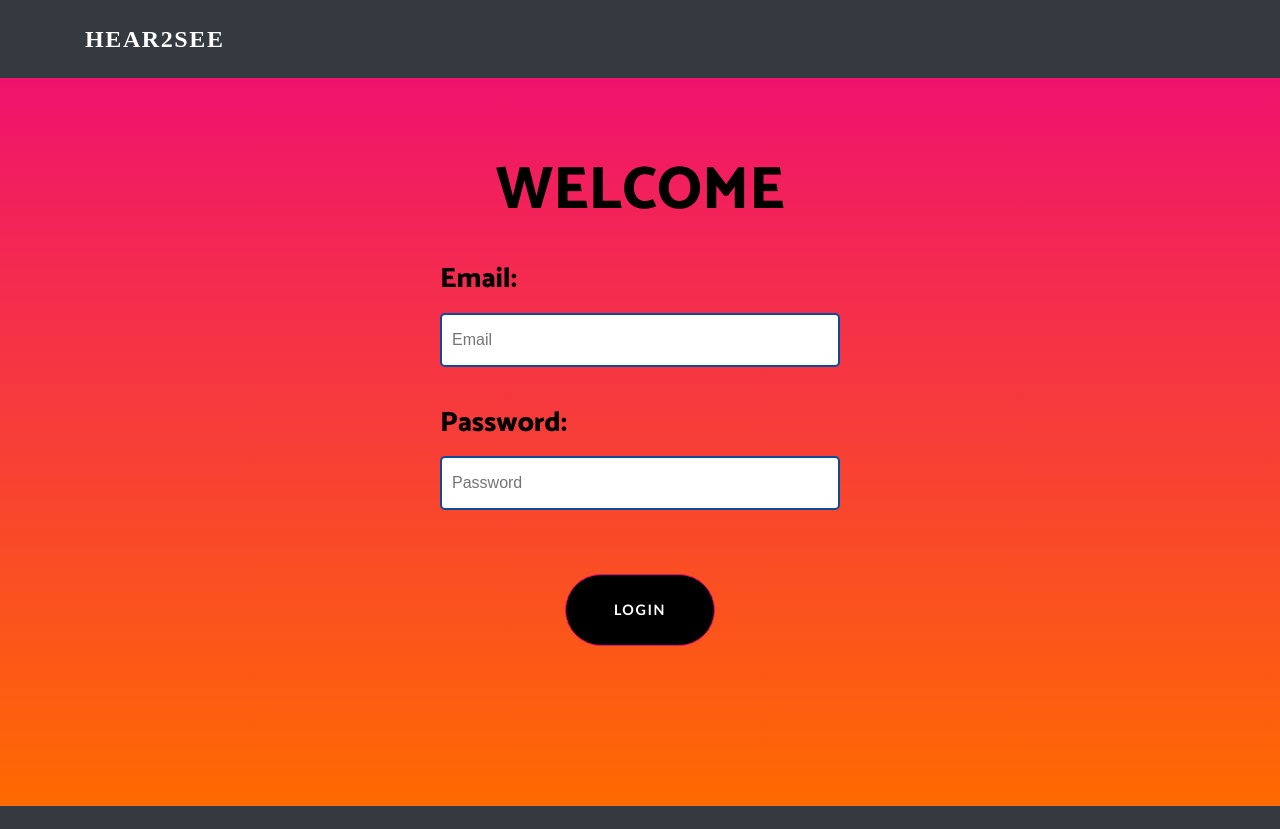
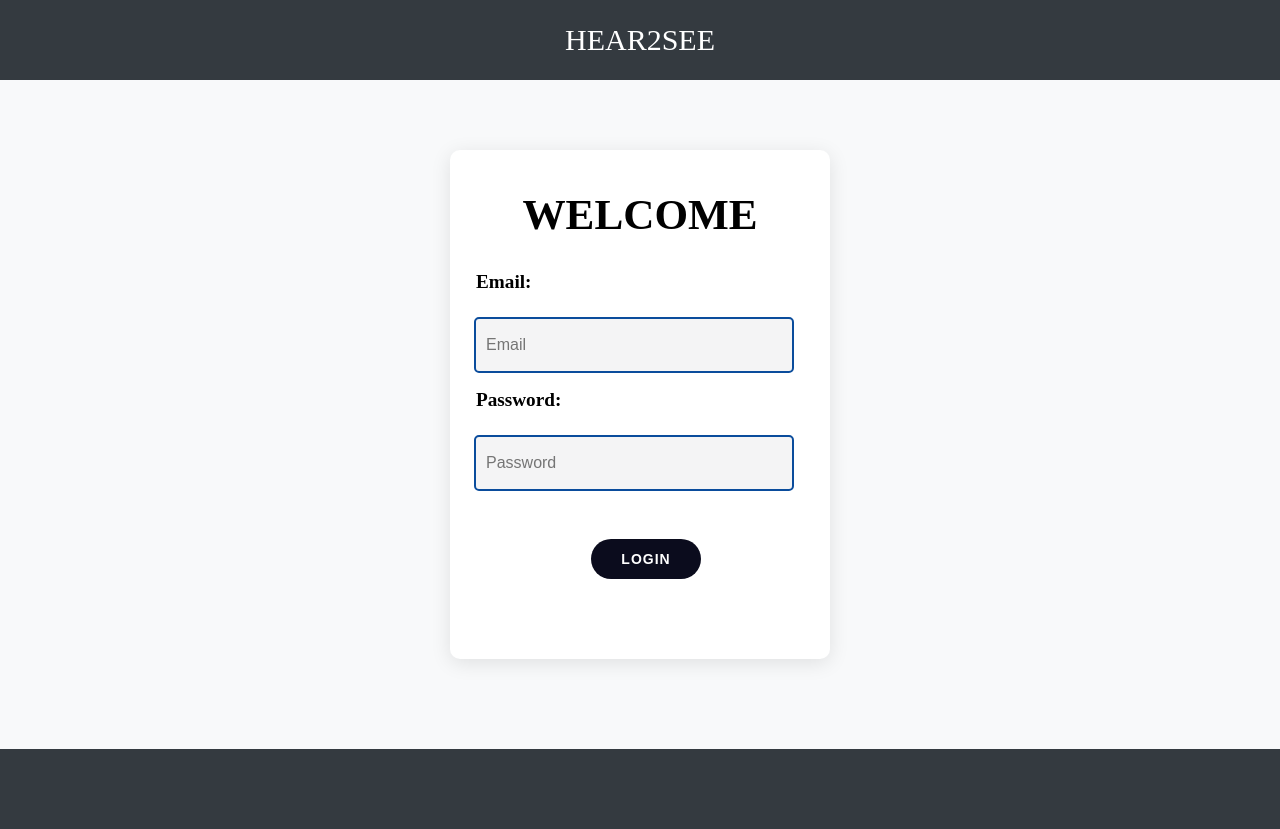
Before and after one commit to harshita2400/Hear2See, a Django app: page / in a window 1280 px wide. Before the commit the page ends 806 px from the top, so only its background shows below. Run offline with Django 3.2, Linux system fonts and the light colour scheme; parts of the project's set-up code (start-up, migrations or seed data) failed here and were passed over; some libraries are stand-ins or nearby versions.

Commit message:
committing style changes

```diff
--- a/homepage/templates/homepage/login.html
+++ b/homepage/templates/homepage/login.html
@@ -1,26 +1,40 @@
 {% extends 'base_layout.html' %} {% block content %}
-<body
+<body style="margin:0; background-color: #f8f9fa"
   onmousedown="SendPostRequestHome(event)"
-  style="background-color: #a6cef1"
+
 >
+
   <nav
     class="navbar navbar-dark navbar-expand-lg fixed-top bg-dark navbar-custom"
   >
-    <div class="container">
-      <a class="navbar-brand" style="font-size: 150% ; color: 0a4b83; font-family: Bebas Neue" ><bold>Hear2See</bold></a>
+  <div class="top-bar" style="width: 100%;height: 80px;background-color: #343a40;color:white; display:flex;justify-content: center;align-items: center;font-size: 30px;">
+    <span class="brand-name">HEAR2SEE</span>
   </div>
   </nav>
   <header class="masthead text-center text-white">
-    <div class="masthead-content">
-      <div class="container">
-        <h1 style="margin-top: -60px; font-size: 60px; color: black">
-          WELCOME
-        </h1>
+    <div class="container" style="
+    width: 100vw;
+    display: flex;
+    justify-content: center;
+    min-height: calc(80vh - 200px);
+    align-items: center;
+    background-color: #f8f9fa;">
+      <div class="masthead-content" style="background-color: white;
+      display: grid;
+      place-items: center;
+      margin-top: 70px;
+      margin-bottom: 30px;
+      padding: 40px;
+      border-radius: 10px;
+      box-shadow: 0 4px 20px rgba(0, 0, 0, 0.1);
+      width: 300px;
+      text-align: center;
+      height: auto;
+    ">
+      <h1 style="margin-bottom: 7rem  ;align-content: center;font-size:270% ;">WELCOME</h1>
 
       <form action="homepage/login.html" method="POST">
-          <br /><br /><br /><br />
-          <div class="container">
-            <div class="login" id="here">
+        <div class="login" id="here" style=" display: flex;justify-content: center;align-items: center;">
           <script>
             $(document).ready(function () {
               setInterval(function () {
@@ -30,44 +44,22 @@
           </script>
 
           {% csrf_token %}
-              <h3 style="color: black; text-align: left; margin-left: 10%">
-                Email:
-              </h3>
+          <h3 style="margin-left: 9rem;font-size: 1.2rem;margin-right: 1.5rem;">Email:</h3>
+          <input style="background-color:#f4f4f5; width: 20rem; height: 3.5rem;margin-right: 6rem;"  type="text" placeholder="Email" name="email" required value="{{ detail.email }}" />
 
-              <input
-                type="text"
-                placeholder="Email"
-                name="email"
-                required
-                value="{{ detail.email }}"
-              />
+          <h3 style="margin-left: 9rem;font-size: 1.2rem;margin-right: 1.5rem;">Password:</h3>
+          <input style="background-color:#f4f4f5 ; width: 20rem;height: 3.5rem ;margin-right: 6rem" type="password" placeholder="Password" name="password" required value="{{ detail.password }}" />
 
-              <br /><br />
-              <h3 style="color: black; text-align: left; margin-left: 10%">
-                Password:
-              </h3>
-              <input
-                type="password"
-                placeholder="Password"
-                name="password"
-                required
-                value="{{ detail.password }}"
-              />
-
-              <button
-                type="submit"
-                class="btn btn-primary btn-xl rounded-pill mt-5"
-                style="background-color: black"
-              >
-                LOGIN
-              </button>
-              <br />
-            </div>
+          <button style="margin-top: 2rem;margin-right: 2.5rem;" type="submit">LOGIN</button>
         </div>
       </form>
     </div>
     </div>
+
   </header>
+  <div class="top-bar" style="width: 100%;height: 80px;background-color: #343a40 ;margin-bottom:0;margin-top:59.95px ; color:white; display:flex;justify-content: center;align-items: center;font-size: large;">
+    <!-- <span class="brand-name">HEAR2SEE</span> -->
+  </div>
 
   <script>
     function SendPostRequestHome(event) {
--- a/templates/base_layout.html
+++ b/templates/base_layout.html
@@ -2,19 +2,88 @@
 <!DOCTYPE html>
 <html>
 	<head>
+
 		<style>
-  body {
-    margin: 0;
-    padding: 0;
-    background-color: #8d9eff;
-  }
+/* Full page background */
+/* Center everything */
+.masthead-content {
+  display: flex;
+  justify-content: center;
+  align-items: center;
+  flex-direction: column;
+   /* full height minus top and bottom */
+  padding-top: 30px; /* moves WELCOME text slightly down */
+}
+
+/* Title */
+.masthead-content h1 {
+  font-size: 60px;
+  font-weight: 700;
+  color: black;
+  margin-bottom: 50px;
+  text-align: center;
+}
+
+/* Form container */
+.login {
+  background-color: transparent;
+  width: 100%;
+  max-width: 400px;
+  padding: 20px;
+  text-align: left;
+  display: flex;
+  flex-direction: column;
+  align-items: center;
+}
+
+/* Labels */
+.login h3 {
+  color: black;
+  font-size: 18px;
+  width: 100%;
+  margin-bottom: 8px;
+  text-align: left;
+}
+
+/* Input fields */
+.login input[type="text"],
+.login input[type="password"] {
+  width: 100%;
+  padding: 12px 15px;
+  font-size: 16px;
+  border-radius: 8px;
+  border: 1px solid #ccc;
+  margin-bottom: 25px;
+  outline: none;
+  box-sizing: border-box;
+}
+
+/* Login Button */
+.login button[type="submit"] {
+  background-color: #0b0c1d;
+  color: white;
+  padding: 12px 30px;
+  font-weight: bold;
+  font-size: 14px;
+  border: none;
+  border-radius: 25px;
+  cursor: pointer;
+  letter-spacing: 1px;
+  transition: background-color 0.3s ease;
+}
+
+.login button[type="submit"]:hover {
+  background-color: #1c1c3c;
+}
+
+
 </style>
 		<meta charset="utf-8">
 		<meta name="viewport" content="width=device-width, initial-scale=1.0, shrink-to-fit=no">
 		<link rel="icon" type="image/png" href="{% static 'Images/icon.png' %}">
-		<title>HEAR2SEE</title>
+		<title>DRISHT-E</title>
 
-		<link rel="stylesheet" href="{% static 'bootstrap/css/bootstrap.min.css' %}">
+		<!-- <link rel="stylesheet" href="{% static 'bootstrap/css/bootstrap.min.css' %}"> -->
 		<link rel="stylesheet" href="https://fonts.googleapis.com/css?family=Catamaran:100,200,300,400,500,600,700,800,900">
 		<link rel="stylesheet" href="https://fonts.googleapis.com/css?family=Lato:100,100i,300,300i,400,400i,700,700i,900,900i">
 		<link rel="stylesheet" href="{% static 'css/style.css' %}">
@@ -22,7 +91,8 @@
 
 		<script src="https://ajax.googleapis.com/ajax/libs/jquery/3.3.1/jquery.min.js"></script>
 		<script src="{% static 'js/jquery.min.js' %}"></script>
-    	<script src="{% static 'bootstrap/js/bootstrap.min.js' %}"></script>
+    	<!-- <script src="{% static 'bootstrap/js/bootstrap.min.js' %}"></script>/ -->
+
 
 
 		</head>
```
Also changed, not shown: homepage/templates/homepage/css/style1.css (+171 -170 lines), homepage/templates/homepage/css/styles.css (+74 -108 lines), 2 other files. Lines whose indentation alone changed are shown as unchanged.
